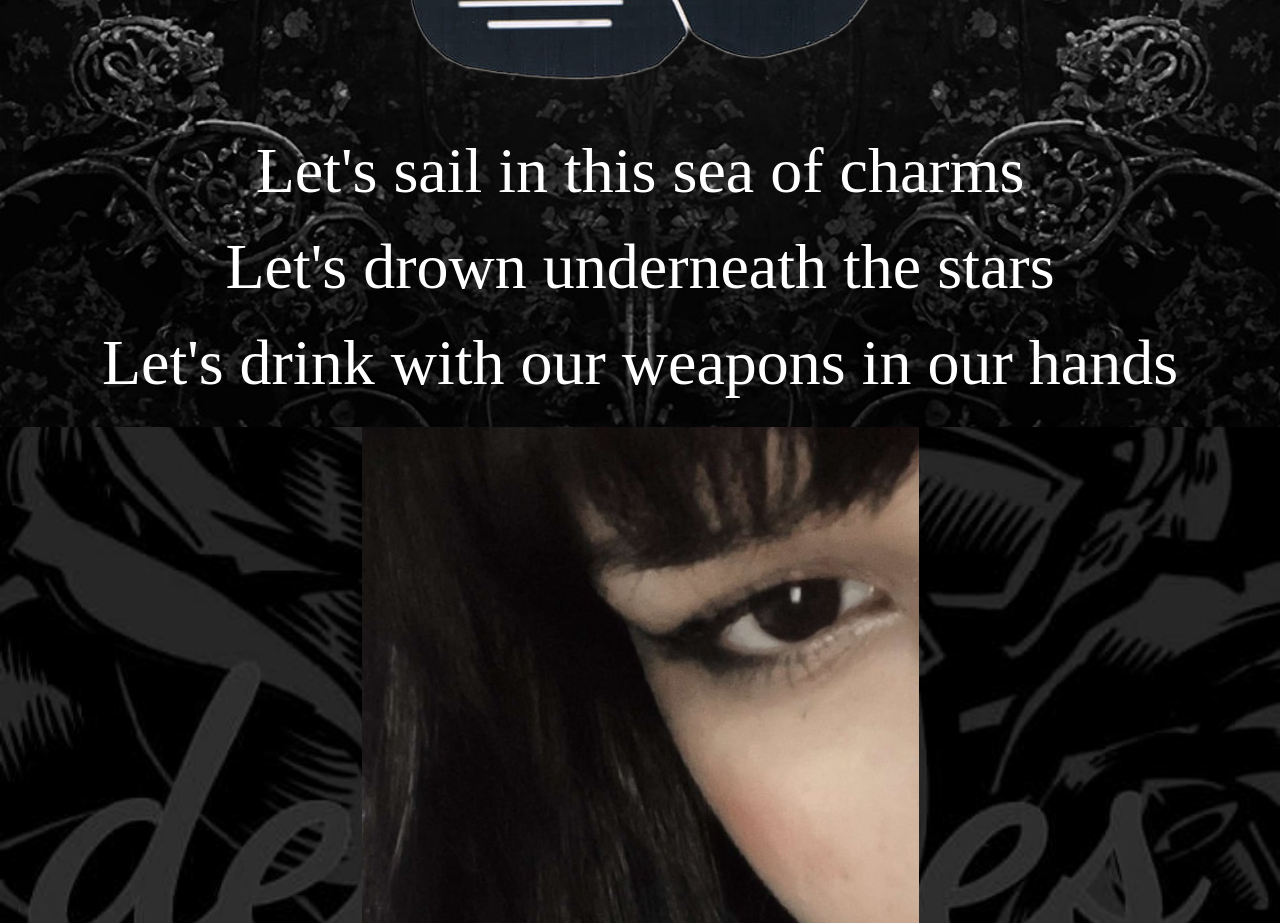
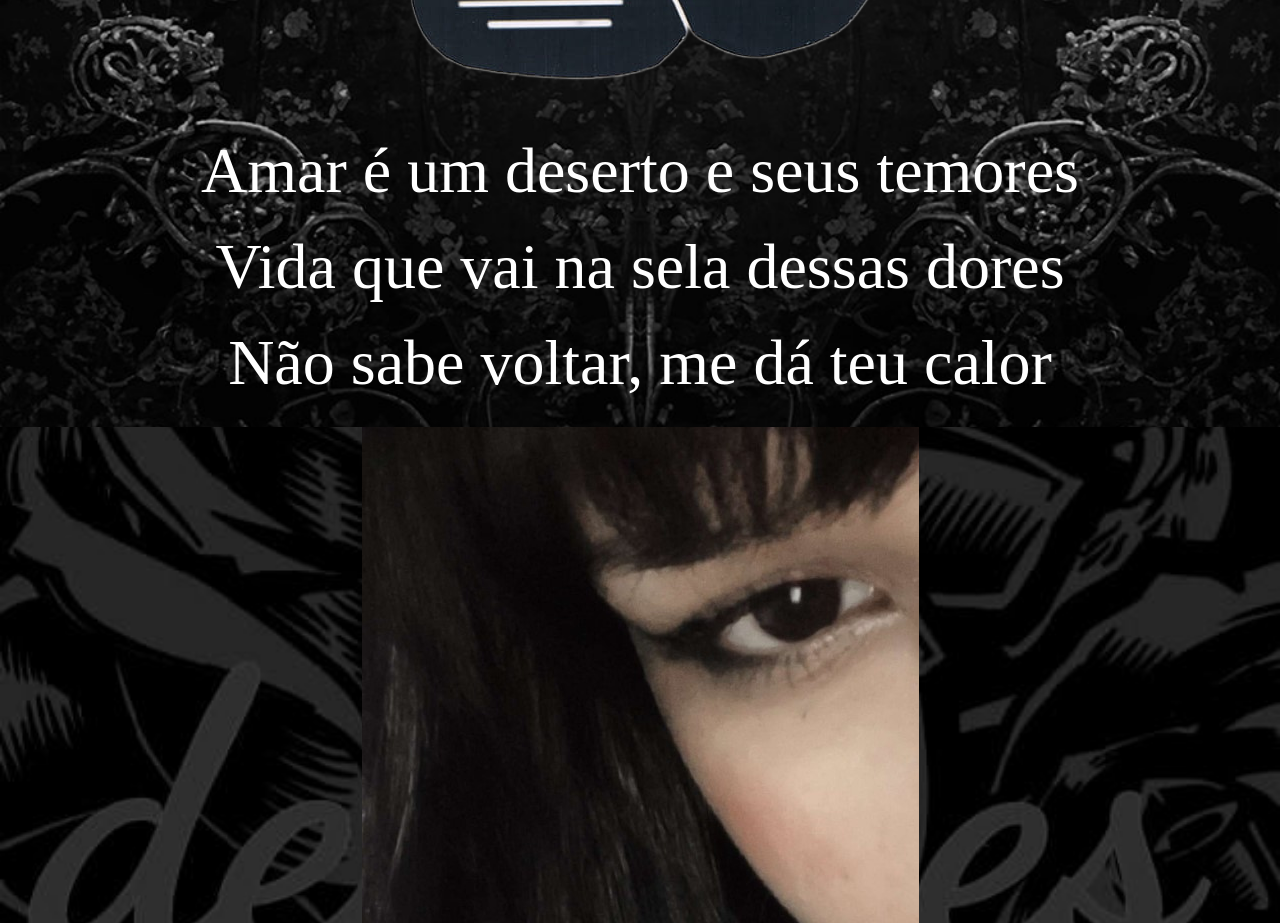
Before and after one commit to denis1145/ellyversario, a plain HTML site: page index.html in a window 1280 px wide. Shown: the part 1460-2383 px from the top of the page. Drawn offline with nearby package versions, Linux system fonts and the light colour scheme.

Commit message:
Update index.html

```diff
--- a/index.html
+++ b/index.html
@@ -30,9 +30,10 @@
                 <div class="text-center mt-3">
                     <img src="imagens/hellokittygotica.png" alt="HelloKittyGoth" class="custom-image">
                     <p class="mt-3">
-                        Let's sail in this sea of charms<br>
-                        Let's drown underneath the stars<br>
-                        Let's drink with our weapons in our hands
+                        Amar é um deserto e seus temores<br>
+                        Vida que vai na sela dessas dores<br>
+                        Não sabe voltar, me dá teu calor
+
                     </p>
                 </div>
             </div>
```
